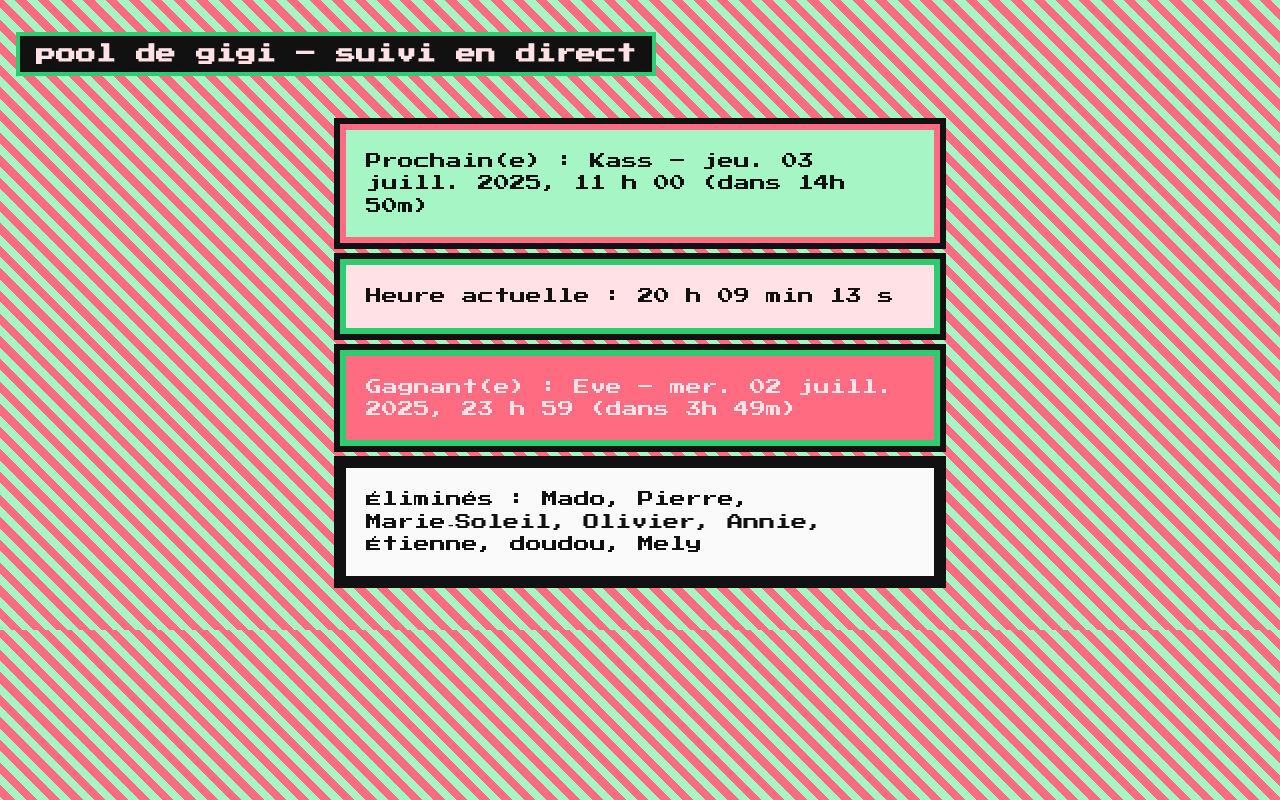
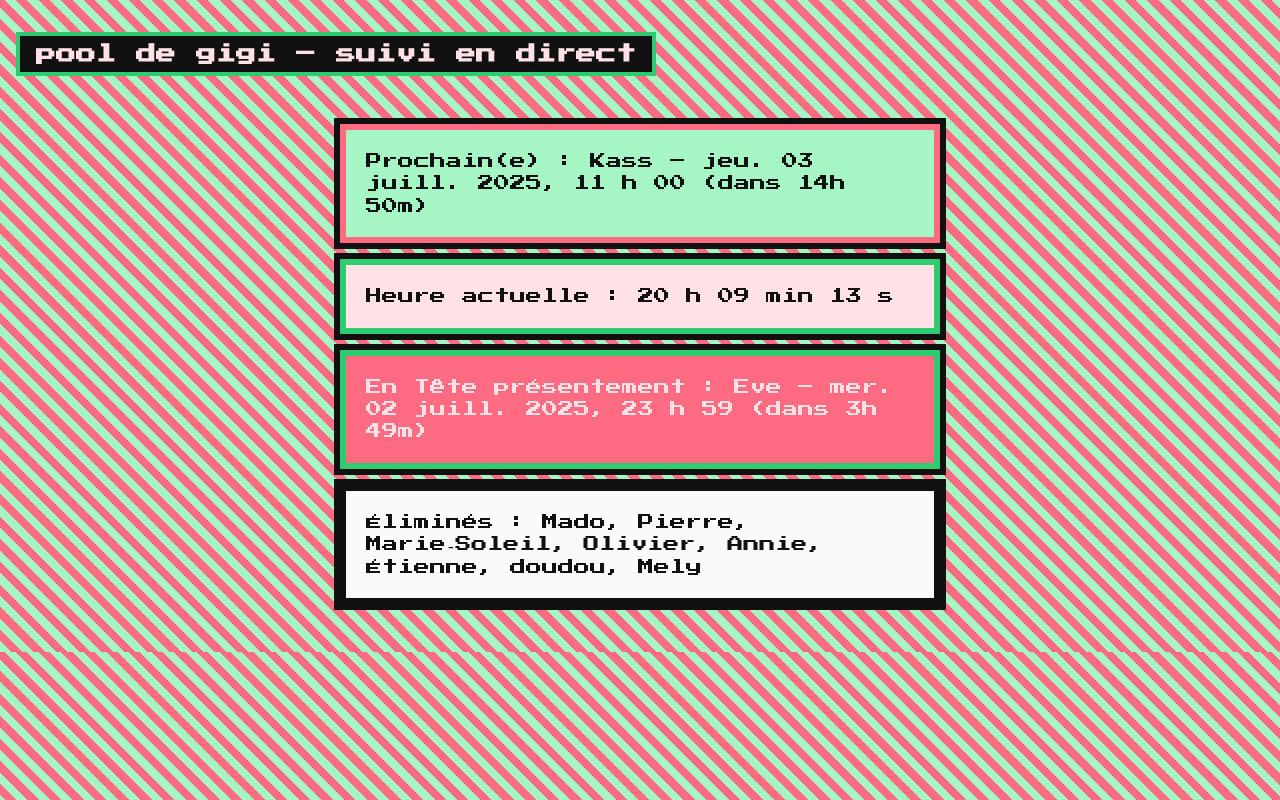
Before and after one commit to peate1515/gigi, a plain HTML site: page index.html in a window 1280 px wide. Drawn offline with Linux system fonts and the light colour scheme.

Commit message:
Add files via upload

```diff
--- a/index.html
+++ b/index.html
@@ -102,7 +102,7 @@
         const winner=upArr[0];
         const second=upArr[1];
 
-        document.getElementById("winner").textContent=winner?`Gagnant(e) : ${winner.name} – ${fmtDateTime.format(winner.dateObj)} (dans ${diffHuman(winner.dateObj)})`:"Aucun gagnant (pas de date future).";
+        document.getElementById("winner").textContent=winner?`En Tête présentement : ${winner.name} – ${fmtDateTime.format(winner.dateObj)} (dans ${diffHuman(winner.dateObj)})`:"Aucun gagnant (pas de date future).";
 
         document.getElementById("secondPlace").textContent=second?`Prochain(e) : ${second.name} – ${fmtDateTime.format(second.dateObj)} (dans ${diffHuman(second.dateObj)})`:"Pas encore de 2e place.";
 
```
